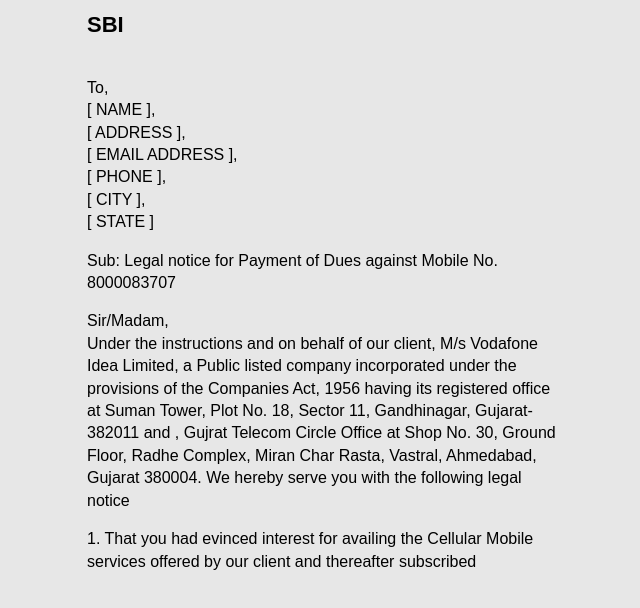
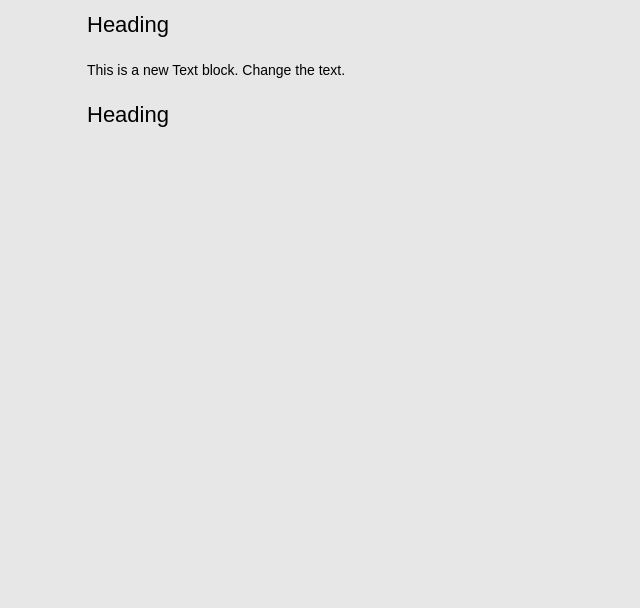
Before and after one commit to Pradeep-Gupta-96/Arenesslaw_back_end, a website: page output.html in a window 1280 px wide. Shown: the whole page, without its empty margins (313-953 px from the left). Drawn offline with Linux system fonts and the light colour scheme.

Commit message:
code added

```diff
--- a/output.html
+++ b/output.html
@@ -51,12 +51,37 @@
     margin: 0 auto;
   }
 }
+body {
+  margin: 0;
+  padding: 0;
+}
+
+table,
+tr,
+td {
+  vertical-align: top;
+  border-collapse: collapse;
+}
+
+p {
+  margin: 0;
+}
+
+.ie-container table,
+.mso-container table {
+  table-layout: fixed;
+}
+
+* {
+  line-height: inherit;
+}
+
 a[x-apple-data-detectors='true'] {
   color: inherit !important;
   text-decoration: none !important;
 }
 
-</style>
+table, td { color: #000000; } </style>
 
 
 
@@ -87,7 +112,7 @@
     <tr>
       <td style="overflow-wrap:break-word;word-break:break-word;padding:10px;font-family:arial,helvetica,sans-serif;" align="left">
 
-  <h1 style="margin: 0px; line-height: 140%; text-align: left; word-wrap: break-word; font-size: 22px; ">SBI</h1>
+  <h1 style="margin: 0px; line-height: 140%; text-align: left; word-wrap: break-word; font-size: 22px; font-weight: 400;">Heading</h1>
 
       </td>
     </tr>
@@ -99,12 +124,21 @@
     <tr>
       <td style="overflow-wrap:break-word;word-break:break-word;padding:10px;font-family:arial,helvetica,sans-serif;" align="left">
 
-  <div style="line-height: 140%; text-align: left; word-wrap: break-word;">
-    <p style="line-height: 140%;">To,<br />[ NAME ],<br />[ ADDRESS ],<br />[ EMAIL ADDRESS ],<br />[ PHONE ],<br />[ CITY ],<br />[ STATE ]</p>
-<p style="line-height: 140%;">Sub: Legal notice for Payment of Dues against Mobile No. 8000083707</p>
-<p style="line-height: 140%;">Sir/Madam, <br />Under the instructions and on behalf of our client, M/s Vodafone Idea Limited, a Public listed company incorporated under the provisions of the Companies Act, 1956 having its registered office at Suman Tower, Plot No. 18, Sector 11, Gandhinagar, Gujarat-382011 and , Gujrat Telecom Circle Office at Shop No. 30, Ground Floor, Radhe Complex, Miran Char Rasta, Vastral, Ahmedabad, Gujarat 380004. We hereby serve you with the following legal notice</p>
-<p style="line-height: 140%;">1. That you had evinced interest for availing the Cellular Mobile services offered by our client and thereafter subscribed </p>
+  <div style="font-size: 14px; line-height: 140%; text-align: left; word-wrap: break-word;">
+    <p style="line-height: 140%;">This is a new Text block. Change the text.</p>
   </div>
+
+      </td>
+    </tr>
+  </tbody>
+</table>
+
+<table style="font-family:arial,helvetica,sans-serif;" role="presentation" cellpadding="0" cellspacing="0" width="100%" border="0">
+  <tbody>
+    <tr>
+      <td style="overflow-wrap:break-word;word-break:break-word;padding:10px;font-family:arial,helvetica,sans-serif;" align="left">
+
+  <h1 style="margin: 0px; line-height: 140%; text-align: left; word-wrap: break-word; font-size: 22px; font-weight: 400;">Heading</h1>
 
       </td>
     </tr>
```
Also changed, not shown: controllers/excelController.js (+36 -28 lines), 4 other files.
